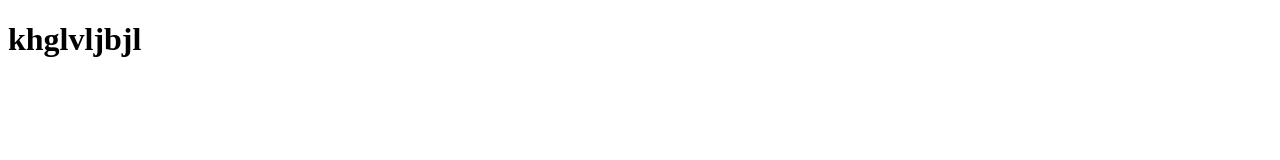
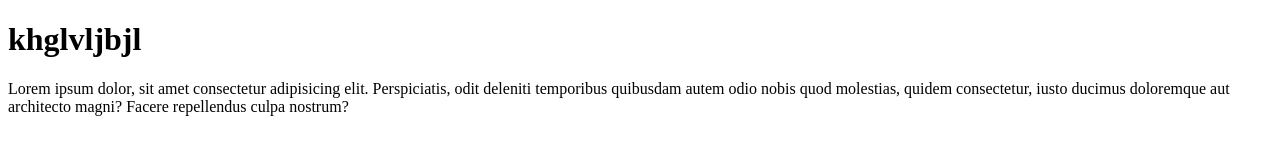
Before and after one commit to Martin-Med/Verificacion-y-validacion, a plain HTML site: page index.html in a window 1280 px wide. Drawn offline with Linux system fonts and the light colour scheme.

Commit message:
Update index.html

```diff
--- a/index.html
+++ b/index.html
@@ -7,5 +7,6 @@
 </head>
 <body>
     <h1>khglvljbjl</h1>
+    <p>Lorem ipsum dolor, sit amet consectetur adipisicing elit. Perspiciatis, odit deleniti temporibus quibusdam autem odio nobis quod molestias, quidem consectetur, iusto ducimus doloremque aut architecto magni? Facere repellendus culpa nostrum?</p>
 </body>
 </html>
```
